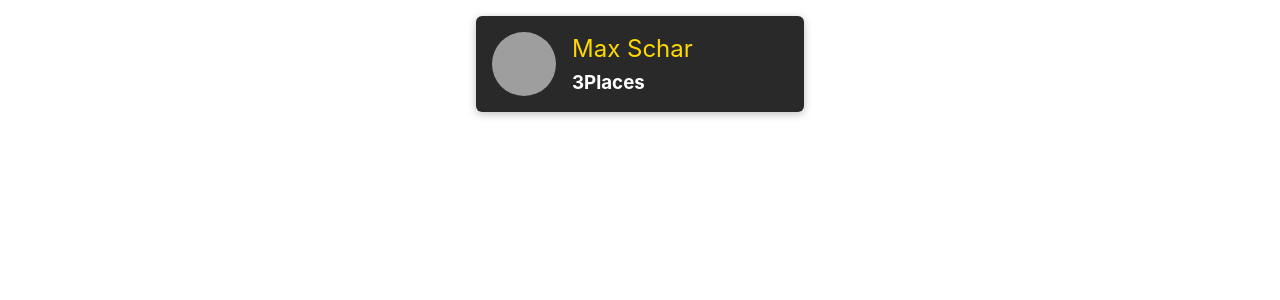
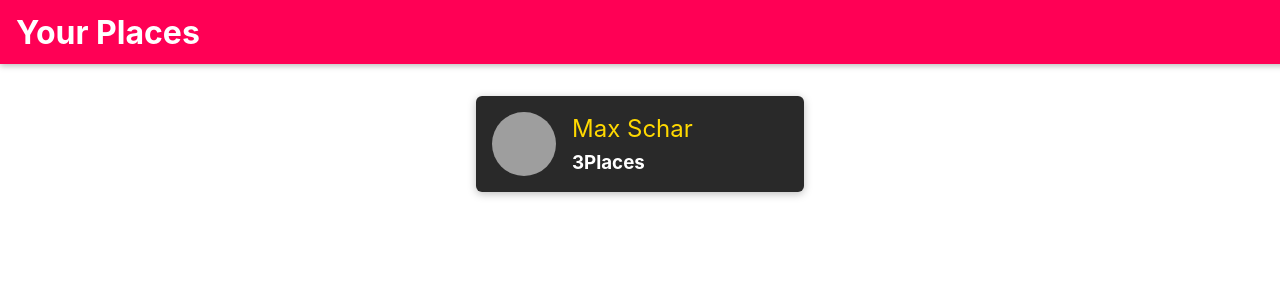
Before and after one commit to santoshnarayanan/mernapp, a React (Create React App) app: page / in a window 1280 px wide. Shown: the top 300 px of the page. Built offline with nearby package versions, Linux system fonts and the light colour scheme; grey boxes are pictures that could not be loaded.

Commit message:
Adding Header  & other compnents

```diff
--- a/src/App.js
+++ b/src/App.js
@@ -7,16 +7,20 @@
 } from "react-router-dom";
 import Users from "./user/pages/Users";
 import NewPlace from "./places/pages/NewPlace";
+import MainNavigation from "./shared/Navigation/MainNavigation";
 import "./App.css";
 
 const App = () => {
   return (
     <Router>
-      <Routes>
-        <Route path="/" excat element={<Users />} />
-        <Route path="/places/new" excat element={<NewPlace />} />
-        <Route path="*" element={<Navigate to="/" />} />
-      </Routes>
+      <MainNavigation />
+      <main>
+        <Routes>
+          <Route path="/" excat element={<Users />} />
+          <Route path="/places/new" excat element={<NewPlace />} />
+          <Route path="*" element={<Navigate to="/" />} />
+        </Routes>
+      </main>
     </Router>
   );
 };
--- /dev/null
+++ b/src/shared/Navigation/MainHeader.css
@@ -0,0 +1,23 @@
+.main-header {
+  width: 100%;
+  height: 4rem;
+  display: flex;
+  align-items: center;
+  position: fixed;
+  top: 0;
+  left: 0;
+  background: #ff0055;
+  box-shadow: 0 2px 6px rgba(0, 0, 0, 0.26);
+  padding: 0 1rem;
+  z-index: 5;
+}
+
+main {
+  margin-top: 5rem;
+}
+
+@media (min-width: 768px) {
+  .main-header {
+    justify-content: space-between;
+  }
+}
--- /dev/null
+++ b/src/shared/Navigation/MainHeader.js
@@ -0,0 +1,10 @@
+import React from "react";
+
+import './MainHeader.css';
+const MainHeader = (props) => {
+    return <header className="main-header">
+        {props.children}
+    </header>
+};
+
+export default MainHeader;
--- /dev/null
+++ b/src/shared/Navigation/MainNavigation.css
@@ -0,0 +1,45 @@
+.main-navigation__menu-btn {
+  width: 3rem;
+  height: 3rem;
+  background: transparent;
+  border: none;
+  display: flex;
+  flex-direction: column;
+  justify-content: space-around;
+  margin-right: 2rem;
+  cursor: pointer;
+}
+
+.main-navigation__menu-btn span {
+  display: block;
+  width: 3rem;
+  height: 2.5px;
+  background: white;
+}
+
+.main-navigation__title {
+  color: white;
+}
+
+.main-navigation__title a {
+  text-decoration: none;
+  color: white;
+}
+
+.main-navigation__header-nav {
+  display: none;
+}
+
+.main-navigation__drawer-nav {
+  height: 100%;
+}
+
+@media (min-width: 768px) {
+  .main-navigation__menu-btn {
+    display: none;
+  }
+
+  .main-navigation__header-nav {
+    display: block;
+  }
+}
--- /dev/null
+++ b/src/shared/Navigation/MainNavigation.js
@@ -0,0 +1,21 @@
+import React from "react";
+import { Link } from "react-router-dom";
+
+import MainHeader from "./MainHeader";
+import './MainNavigation.css';
+
+const MainNavigation  = props => {
+    return <MainHeader>
+        <button className="main-navigation__menu-btn">
+        <span />
+        <span />
+        <span />
+        </button>
+        <h1 className="main-navigation__title">
+        <Link to="/">Your Places</Link>
+        </h1>
+        <nav>...</nav>
+    </MainHeader>
+};
+
+export default MainNavigation;
--- a/src/user/components/UsersList.js
+++ b/src/user/components/UsersList.js
@@ -1,12 +1,16 @@
 import React from "react";
+
 import UserItem from "./UserItem";
+import Card from "../../shared/components/UIElements/Card";
 import "./UsersList.css";
 
 const UsersList = (props) => {
   if (props.items.length === 0) {
     return (
       <div className="center">
-        <h2>No users found</h2>
+        <Card>
+          <h2>No users found</h2>
+        </Card>
       </div>
     );
   }
```
Also changed, not shown: src/shared/Navigation/NavLinks.css (added, +76 -0 lines), src/shared/Navigation/NavLinks.js (added), src/shared/Navigation/SideDrawer.css (added), src/shared/Navigation/SideDrawer.js (added).
